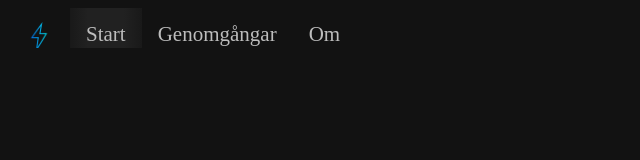
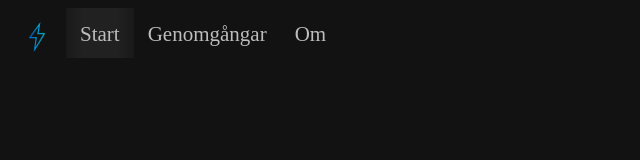
Before and after one commit to Ligtning-Tech/Learn-Tech-Web, a plain HTML site: page index.html in a window 1280 px wide. Shown: the full height of the page, 0-640 px from the left. Drawn offline with Linux system fonts and the light colour scheme.

Commit message:
Updated styling and colors

```diff
--- a/index.html
+++ b/index.html
@@ -11,12 +11,11 @@
 
 <body>
   <div class="topnav">
-	  <a href="index.html"><img class="logo" src="Src/Images/thunder.png"></img></a>
+    <a class="logo" href="index.html"><img src="Src/Images/thunder.png"></img></a>
     <a class="active" href="index.html">Start</a>
     <a href="lessons.html">Genomgångar</a>
     <a href="about.html">Om</a>
   </div>
-
 </body>
 
 </html>
--- a/style.css
+++ b/style.css
@@ -4,22 +4,27 @@ body {
 }
 
 .topnav {
+  display: flex;
+  flex-direction: row;
+  justify-content: flex-start;
+  align-items: flex-start;
   background-color: #121212;
   overflow: hidden;
-  height: 40px;
+  height: 50px;
+   transition: all 0.2s ease-in-out
 }
 
 .topnav a {
   float: left;
   color: #bdbdbd;
   text-align: center;
-  padding: 14px 16px;
+  padding: 14px 14px;
   text-decoration: none;
   font-size: 21px;
 }
 .topnav a:hover {
-  background-color: #bdbdbd;
-  color: #121212;
+  background: linear-gradient(90deg, #191919 0%, #212121 25%, #212121 75%, #191919 100%);
+  color: #bdbdbd;
 }
 
 .active {
@@ -27,8 +32,11 @@ body {
 
 }
 
-.logo{
-	object-fit: contain;
-	width:30px;
-	height: 30px;
+.logo :hover{
+
 }
+
+.logo img {
+width: 30px;
+height: 30px;
+}
```
Lines whose indentation alone changed are shown as unchanged.
